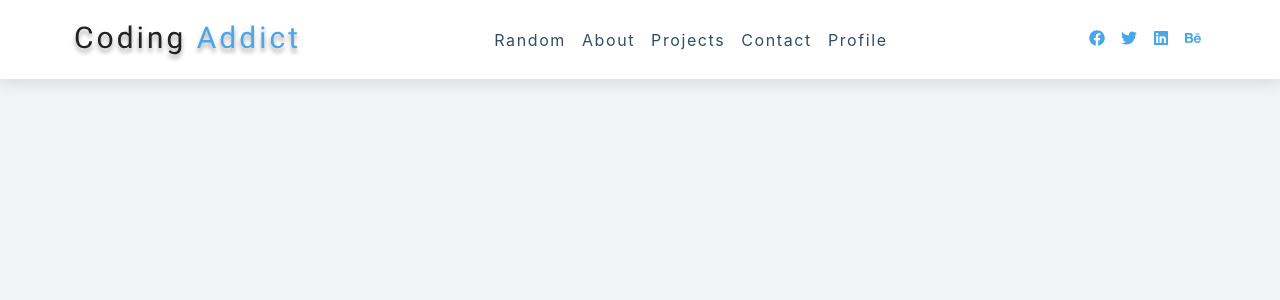
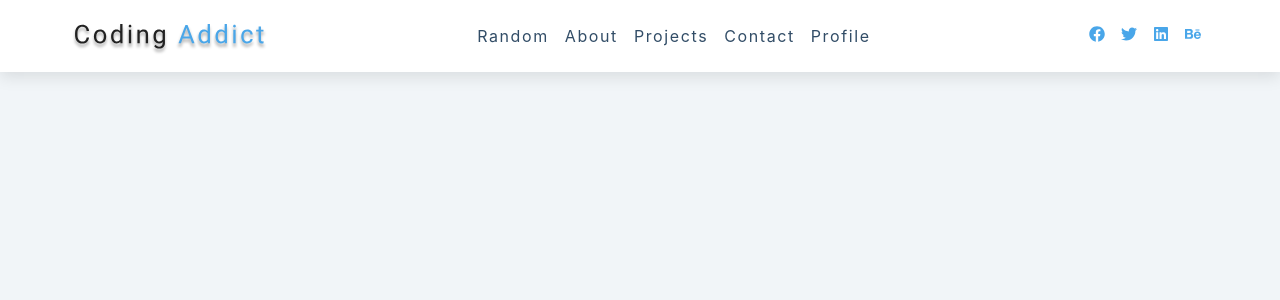
Before and after one commit to anamarijakukulj/practiceJS, a React (Create React App) app in the folder LearnReact/navbar-project/: page / in a window 1280 px wide. Shown: the top 300 px of the page. Built offline with nearby package versions, Linux system fonts and the light colour scheme; the HTML template or start-up script is replaced by a standard one.

Commit message:
Finish navbar

```diff
--- a/LearnReact/navbar-project/src/Navbar.js
+++ b/LearnReact/navbar-project/src/Navbar.js
@@ -1,26 +1,34 @@
-import React, { useState, useRef, useEffect } from "react";
-import { FaBars, FaTwitter } from "react-icons/fa";
-import { links, social } from "./data";
-import logo from "./logo.svg";
+import React, { useState, useRef, useEffect } from 'react';
+import { FaBars } from 'react-icons/fa';
+import { links, social } from './data';
+import logo from './logo.svg';
 
 const Navbar = () => {
   const [showLinks, setShowLinks] = useState(false);
-
+  const linksContainerRef = useRef(null);
+  const linksRef = useRef(null);
+  const toggleLinks = () => {
+    setShowLinks(!showLinks);
+  };
+  useEffect(() => {
+    const linksHeight = linksRef.current.getBoundingClientRect().height;
+    if (showLinks) {
+      linksContainerRef.current.style.height = `${linksHeight}px`;
+    } else {
+      linksContainerRef.current.style.height = '0px';
+    }
+  }, [showLinks]);
   return (
     <nav>
-      <div className="nav-center">
-        <div className="nav-header">
-          <img src={logo} alt="logo" />
-          <button
-            className="nav-toggle"
-            onClick={() => setShowLinks(!showLinks)}
-          >
+      <div className='nav-center'>
+        <div className='nav-header'>
+          <img src={logo} className='logo' alt='logo' />
+          <button className='nav-toggle' onClick={toggleLinks}>
             <FaBars />
           </button>
         </div>
-
-         <div className={`${showLinks ? "links-container show-container" : "links-container"}`}>
-           <ul className="links">
+        <div className='links-container' ref={linksContainerRef}>
+          <ul className='links' ref={linksRef}>
             {links.map((link) => {
               const { id, url, text } = link;
               return (
@@ -31,8 +39,7 @@ const Navbar = () => {
             })}
           </ul>
         </div>
-
-        <ul className="social-icons">
+        <ul className='social-icons'>
           {social.map((socialIcon) => {
             const { id, url, icon } = socialIcon;
             return (
```
Lines whose indentation alone changed are shown as unchanged.
